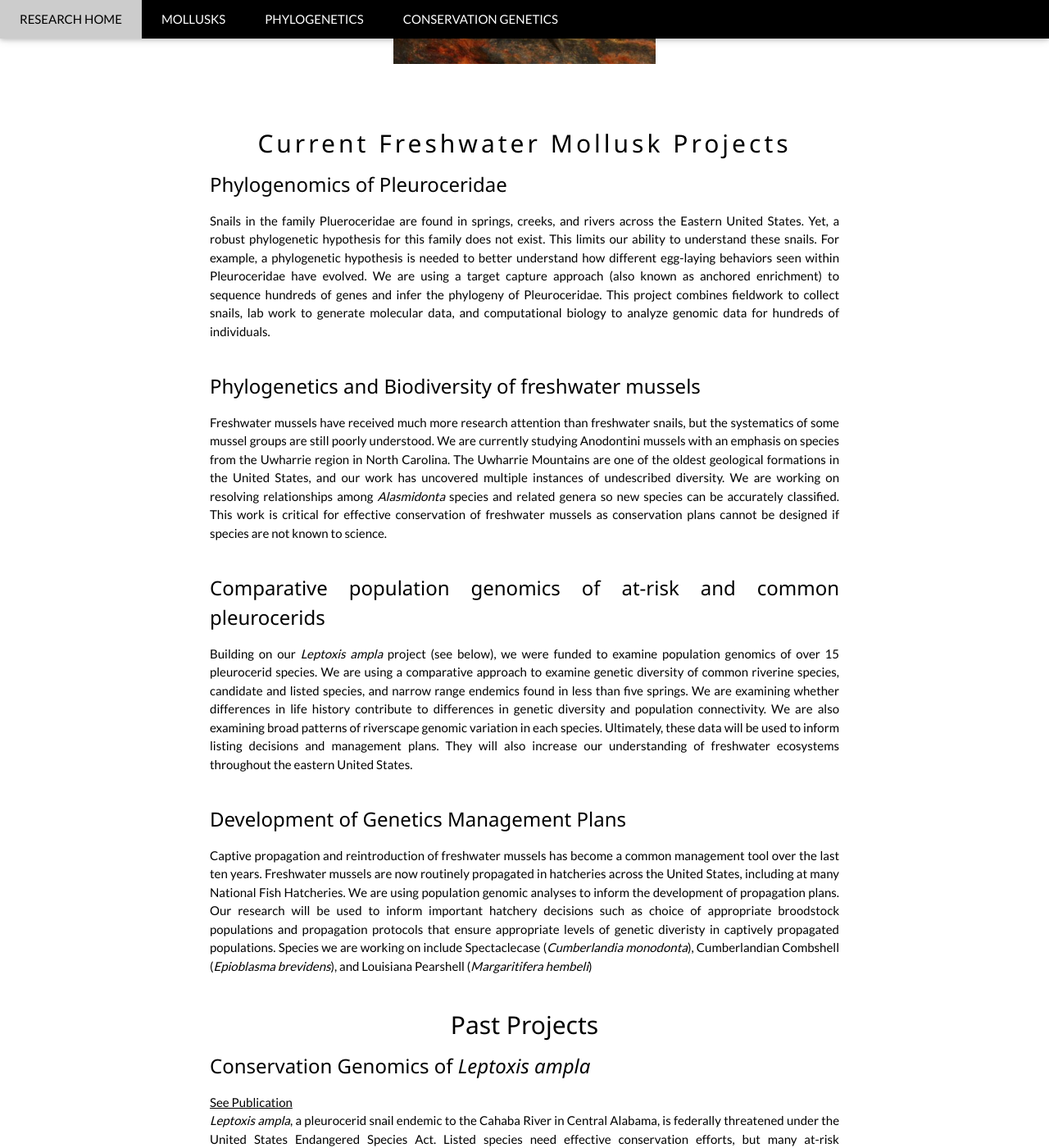
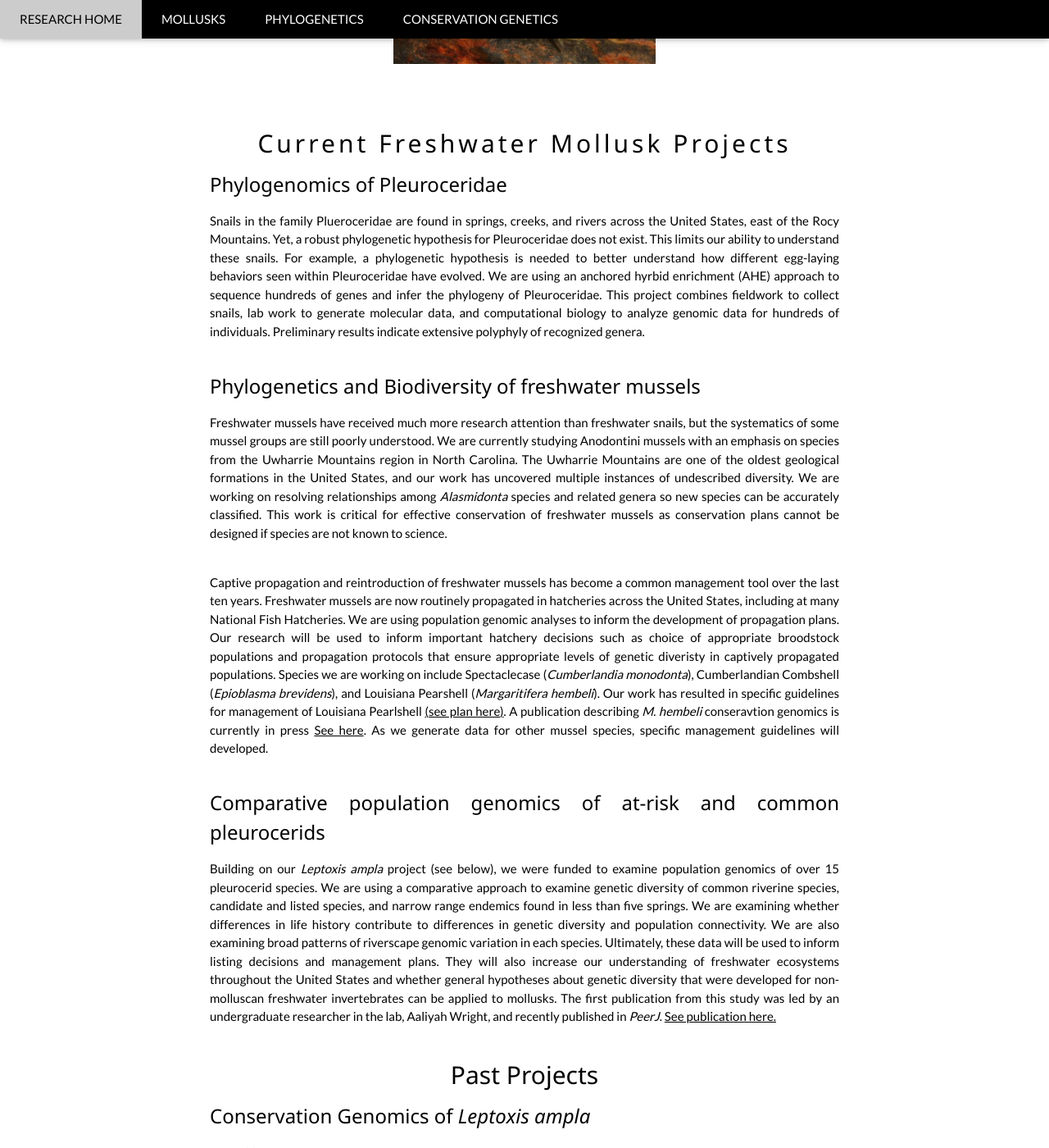
Before and after one commit to NathanWhelan/nathanwhelan.github.io, a Jekyll site: the page projects/mollusks.html, which Jekyll copies as it is, in a window 1280 px wide and 1400 px high, scrolled down 264 px. Shown: the whole window at 82% size. Built offline with Jekyll 4.4.1, drawn with Linux system fonts in a browser that asks for light colours.

Commit message:
numerous project and publication mods

```diff
--- a/projects/mollusks.html
+++ b/projects/mollusks.html
@@ -42,14 +42,14 @@ body {font-family: "Lato", sans-serif}
  <div class="w3-container w3-content w3-center w3-padding-64" style="max-width:800px" id="band">
     <h2 class="w3-wide">Current Freshwater Mollusk Projects</h2>
     <h3 class="w3-justify">Phylogenomics of Pleuroceridae</h3>
-    <p class="w3-justify">Snails in the family Plueroceridae are found in springs, creeks, and rivers across the Eastern United States. Yet, a robust phylogenetic hypothesis for this family does not exist. This limits our ability to understand these snails. For example, a phylogenetic hypothesis is needed to better understand how different egg-laying behaviors seen within Pleuroceridae have evolved. We are using a target capture approach (also known as anchored enrichment) to sequence hundreds of genes and infer the phylogeny of Pleuroceridae. This project combines fieldwork to collect snails, lab work to generate molecular data, and computational biology to analyze genomic data for hundreds of individuals.</br></br></p>
+    <p class="w3-justify">Snails in the family Plueroceridae are found in springs, creeks, and rivers across the United States, east of the Rocy Mountains. Yet, a robust phylogenetic hypothesis for Pleuroceridae does not exist. This limits our ability to understand these snails. For example, a phylogenetic hypothesis is needed to better understand how different egg-laying behaviors seen within Pleuroceridae have evolved. We are using an anchored hyrbid enrichment (AHE) approach to sequence hundreds of genes and infer the phylogeny of Pleuroceridae. This project combines fieldwork to collect snails, lab work to generate molecular data, and computational biology to analyze genomic data for hundreds of individuals. Preliminary results indicate extensive polyphyly of recognized genera.</br></br></p>
     <h3 class="w3-justify">Phylogenetics and Biodiversity of freshwater mussels</h3>
-    <p class="w3-justify">Freshwater mussels have received much more research attention than freshwater snails, but the systematics of some mussel groups are still poorly understood. We are currently studying Anodontini mussels with an emphasis on species from the Uwharrie region in North Carolina. The Uwharrie Mountains are one of the oldest geological formations in the United States, and our work has uncovered multiple instances of undescribed diversity. We are working on resolving relationships among <i>Alasmidonta</i> species and related genera so new species can be accurately classified. This work is critical for effective conservation of freshwater mussels as conservation plans cannot be designed if species are not known to science. </br></br></p>
+    <p class="w3-justify">Freshwater mussels have received much more research attention than freshwater snails, but the systematics of some mussel groups are still poorly understood. We are currently studying Anodontini mussels with an emphasis on species from the Uwharrie Mountains region in North Carolina. The Uwharrie Mountains are one of the oldest geological formations in the United States, and our work has uncovered multiple instances of undescribed diversity. We are working on resolving relationships among <i>Alasmidonta</i> species and related genera so new species can be accurately classified. This work is critical for effective conservation of freshwater mussels as conservation plans cannot be designed if species are not known to science. </br></br></p>
+	<p class="w3-justify">Captive propagation and reintroduction of freshwater mussels has become a common management tool over the last ten years. Freshwater mussels are now routinely propagated in hatcheries across the United States, including at many National Fish Hatcheries. We are using population genomic analyses to inform the development of propagation plans. Our research will be used to inform important hatchery decisions such as choice of appropriate broodstock populations and propagation protocols that ensure appropriate levels of genetic diveristy in captively propagated populations. Species we are working on include Spectaclecase (<i>Cumberlandia monodonta</i>), Cumberlandian Combshell (<i>Epioblasma brevidens</i>), and Louisiana Pearshell (<i>Margaritifera hembeli</i>). Our work has resulted in specific guidelines for management of Louisiana Pearlshell <a href="/assets/PM,_ReintroPlan_Final.pdf">(see plan here)</a>. A publication describing <i>M. hembeli</i> conseravtion genomics is currently in press <a href="https://www.biorxiv.org/content/10.1101/2020.03.31.018689v2.full.pdf">See here</a>. As we generate data for other mussel species, specific management guidelines will developed.</br></br></p>
     <h3 class="w3-justify">Comparative population genomics of at-risk and common pleurocerids</h3>
-    <p class="w3-justify"> Building on our <i>Leptoxis ampla</i> project (see below), we were funded to examine population genomics of over 15 pleurocerid species. We are using a comparative approach to examine genetic diversity of common riverine species, candidate and listed species, and narrow range endemics found in less than five springs. We are examining whether differences in life history contribute to differences in genetic diversity and population connectivity. We are also examining broad patterns of riverscape genomic variation in each species. Ultimately, these data will be used to inform listing decisions and management plans. They will also increase our understanding of freshwater ecosystems throughout the eastern United States.</br></br></p>
-    <h3 class="w3-justify">Development of Genetics Management Plans</h3>
-    <p class="w3-justify">Captive propagation and reintroduction of freshwater mussels has become a common management tool over the last ten years. Freshwater mussels are now routinely propagated in hatcheries across the United States, including at many National Fish Hatcheries. We are using population genomic analyses to inform the development of propagation plans. Our research will be used to inform important hatchery decisions such as choice of appropriate broodstock populations and propagation protocols that ensure appropriate levels of genetic diveristy in captively propagated populations. Species we are working on include Spectaclecase (<i>Cumberlandia monodonta</i>), Cumberlandian Combshell (<i>Epioblasma brevidens</i>), and Louisiana Pearshell (<i>Margaritifera hembeli</i>)</br></br></p>
-    <h2 class=”w3-justify”>Past Projects</h2>
+    <p class="w3-justify"> Building on our <i>Leptoxis ampla</i> project (see below), we were funded to examine population genomics of over 15 pleurocerid species. We are using a comparative approach to examine genetic diversity of common riverine species, candidate and listed species, and narrow range endemics found in less than five springs. We are examining whether differences in life history contribute to differences in genetic diversity and population connectivity. We are also examining broad patterns of riverscape genomic variation in each species. Ultimately, these data will be used to inform listing decisions and management plans. They will also increase our understanding of freshwater ecosystems throughout the United States and whether general hypotheses about genetic diversity that were developed for non-molluscan freshwater invertebrates can be applied to mollusks. The first publication from this study was led by an undergraduate researcher in the lab, Aaliyah Wright, and recently published in <i>PeerJ</i>. <a href="https://peerj.com/articles/9789/"> See publication here.</a></br></br></p>
+
+        <h2 class=”w3-justify”>Past Projects</h2>
     <h3 class="w3-justify">Conservation Genomics of <i>Leptoxis ampla</i></h3>
     <p class="w3-justify"><a href="https://onlinelibrary.wiley.com/doi/pdf/10.1111/mec.15032">See Publication</a></br><i>Leptoxis ampla</i>, a pleurocerid snail endemic to the Cahaba River in Central Alabama, is federally threatened under the United States Endangered Species Act. Listed species need effective conservation efforts, but many at-risk invertebrate species have been poorly studied. We used RAD-seq to examine the molecular ecology and landscape genomics of <i>Leptoxis ampla</i>. This project revealed genetic differences among populations, migration patterns, and greater genetic diversity in more downstream populations. Overall, <i>Leptoxis ampla</i> appeared more common and genetically diverse than its threatened status might suggest. </br></br></p>
 <!--   <div class="w3-row w3-padding-32">
--- a/projects/phylogenetics.html
+++ b/projects/phylogenetics.html
@@ -44,9 +44,8 @@ body {font-family: "Lato", sans-serif}
     <p class="w3-justify">Snails in the family Plueroceridae are found in springs, creeks, and rivers across the Eastern United States. Yet, a robust phylogenetic hypothesis for this family does not exist. This limits our ability to understand these snails. For example, a phylogenetic hypothesis is needed to better understand how different egg-laying beahviours seen within Pleuroceridae have evolved. We are using a target capture approach (also known as anchored enrichment) to sequence hundreds of genes and infer the phylogeny of Pleuroceridae. This project combines fieldwork to collect snails, lab work to generate molecular data, and computational biology to analyze genomic data for hundreds of individuals.</br></br></p>
     <h3 class="w3-justify">Phylogenetics and Biodiversity of freshwater mussels</h3>
     <p class="w3-justify">Freshwater mussels have received much more research attention than freshwater snails, but the systematics of some mussel groups are still poorly understood. We are currently studying Anodontini mussels with an emphasis on species from the Uwharrie region in North Carolina. The Uwharrie Mountains are one of the oldest geological formations in the United States, and our work has uncovered multiple instances of undescribed diversity. We are working on resolving relationships among <i>Alasmidonta</i> species and related genera so new species can be accurately classified. This work is critical for effective conservation of freshwater mussels as conservation plans cannot be designed if species are not known to science. </br></br></p>
-    <h2 class=”w3-justify”>Past Projects</h2>
-    <h3 class="w3-justify">Phylogenetics of <i>Juga</i></h3>
-    <p class="w3-justify"><i>Juga</i> is a genus of freshwater snails found from Northern Washington to Northern California. These snails are in the family Semisulcospiridae, which is the sister family to Pleurocerida. <i>Juga</i> includes wide ranging riverine species and narrow range endemics only found in one or two springs. Some of these species are undescribed and often referred to with an informal system of common names. This complicates efforts to effectively conserve <i>Juga</i> biodiversity. We are working to elucidate relaionships within the genus and formally describe species. My lab is working in close collaboration with <a href="http://invertebrates.si.edu/staff/strong.cfm">Ellen Strong</a> at the National Museum of Natural History.</br></br></p>
+    <h3 class="w3-justify">Phylogenetics and speices boundaried of <i>Juga</i></h3>
+    <p class="w3-justify"><i>Juga</i> is a genus of freshwater snails found from Northern Washington to Northern California. These snails are in the family Semisulcospiridae, which is the sister family to Pleurocerida. <i>Juga</i> includes wide ranging riverine species and narrow range endemics only found in one or two springs. Some of these species are undescribed and often referred to with an informal system of common names. This complicates efforts to effectively conserve <i>Juga</i> biodiversity. The first component of this research was elucidating relaionships within the genus <a href ="https://doi.org/10.1016/j.ympev.2019.04.009">, which was published in <i>Molecular Phylogenetics and Evoltution</i></a>. We are not workign on formal taxonomic revisions and the description of new species. This work is being done in close collaboration with <a href="http://invertebrates.si.edu/staff/strong.cfm">Ellen Strong</a> at the National Museum of Natural History. Currently, we are in the process of fromal species describptions and taxonomic revisions that are supported by out phylogentic study. </br></br></p>
     <h3 class="w3-justify">Deep Relationships of Invertebrates</h3>
     <p class="w3-justify">We are broadly interested in deep invertebrate relationships and the methods used to infer them. Much of my past work has focused on inferring relationships among ctenophores and determing their placement on the animal tree of life. Most of the lab's current work on this topic examines how different methods and models perform in correctly inferring difficult phylogenetic questions.</p><!--   <div class="w3-row w3-padding-32">
       <div class="w3-third">
```
Also changed, not shown: _includes/publications.html (+11 -2 lines), projects/conservationGenetics.html (+5 -4 lines), 1 other file.
